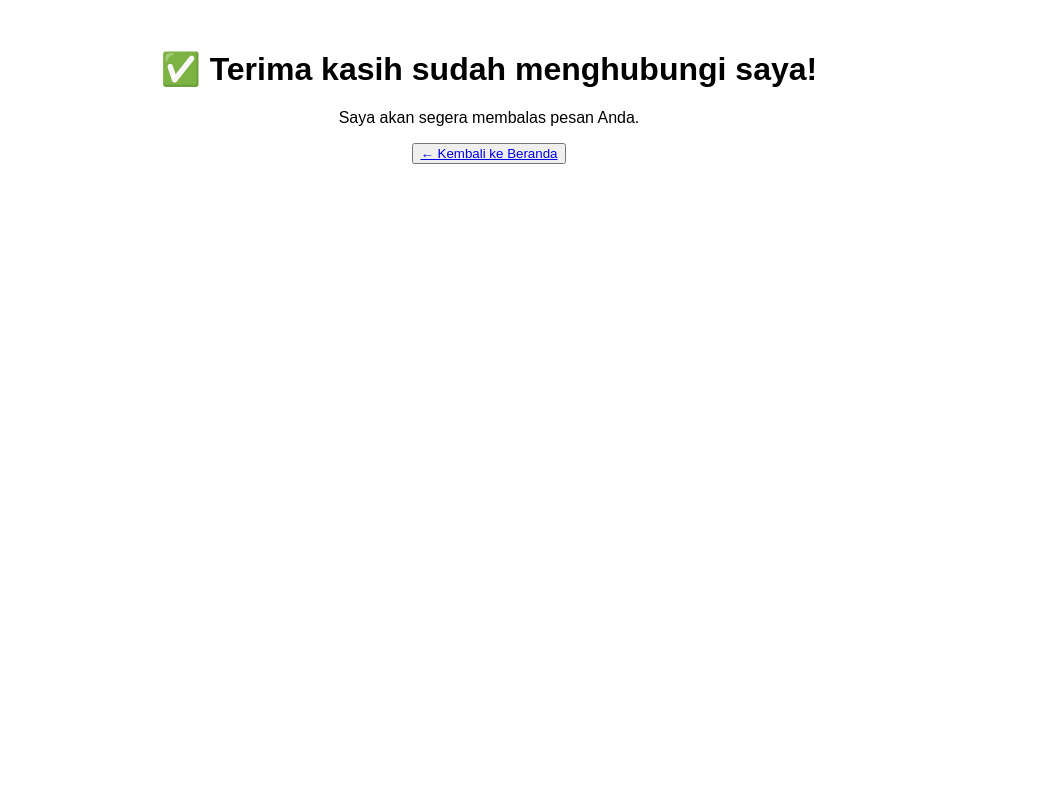
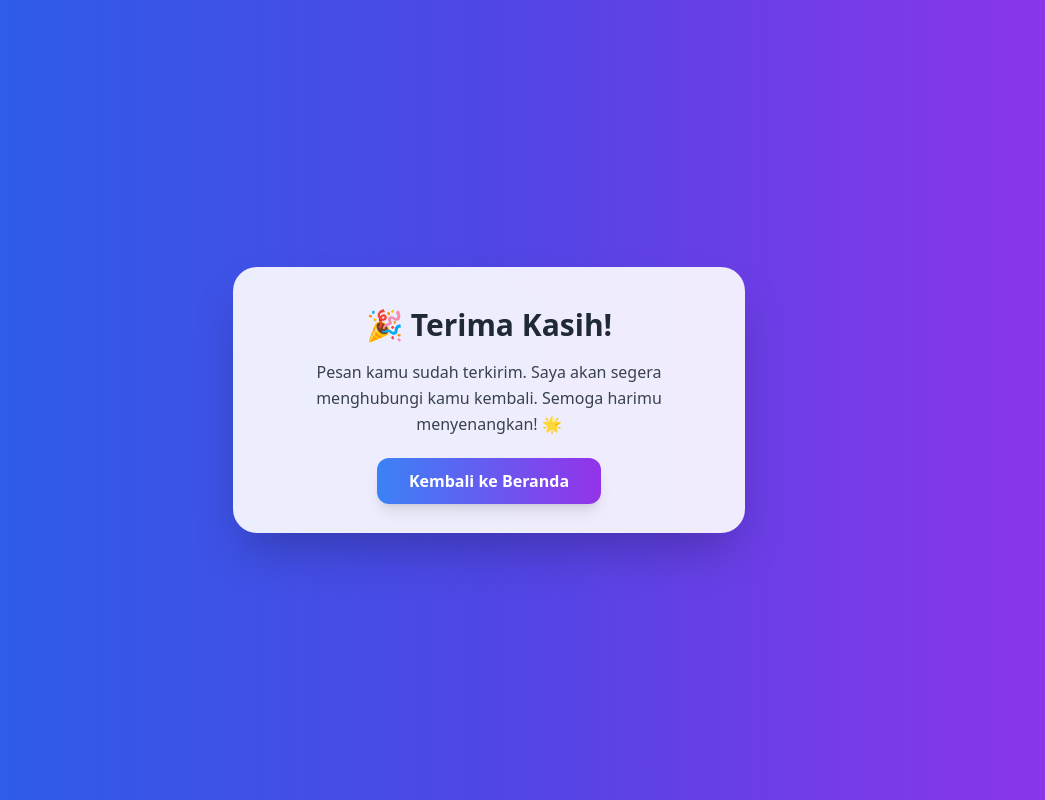
Before and after one commit to fahri2006/Portofolio, a plain HTML site: page thanks.html in a window 1280 px wide. Shown: the whole page, without its empty margins (151-1196 px from the left). Drawn offline with nearby package versions, Linux system fonts and the light colour scheme.

Commit message:
Update thanks.html

```diff
--- a/thanks.html
+++ b/thanks.html
@@ -2,11 +2,25 @@
 <html lang="id">
 <head>
   <meta charset="UTF-8">
+  <meta name="viewport" content="width=device-width, initial-scale=1.0">
   <title>Terima Kasih</title>
+  <script src="https://cdn.tailwindcss.com"></script>
 </head>
-<body style="text-align: center; font-family: sans-serif; margin-top: 50px;">
-  <h1>✅ Terima kasih sudah menghubungi saya!</h1>
-  <p>Saya akan segera membalas pesan Anda.</p>
-  <button><a href="index.html">← Kembali ke Beranda</a></button>
+<body class="flex items-center justify-center min-h-screen bg-gradient-to-r from-blue-600 via-indigo-600 to-purple-600">
+
+  <div class="bg-white/90 backdrop-blur-md p-10 rounded-3xl shadow-2xl text-center max-w-lg">
+    <h1 class="text-3xl font-extrabold text-gray-800 mb-4">
+      🎉 Terima Kasih!
+    </h1>
+    <p class="text-gray-700 mb-8 leading-relaxed">
+      Pesan kamu sudah terkirim. Saya akan segera menghubungi kamu kembali.
+      Semoga harimu menyenangkan! 🌟
+    </p>
+    <a href="index.html"
+       class="px-8 py-3 bg-gradient-to-r from-blue-500 to-purple-600 text-white font-semibold rounded-xl shadow-lg hover:scale-105 transition-transform">
+      Kembali ke Beranda
+    </a>
+  </div>
+
 </body>
 </html>
```
